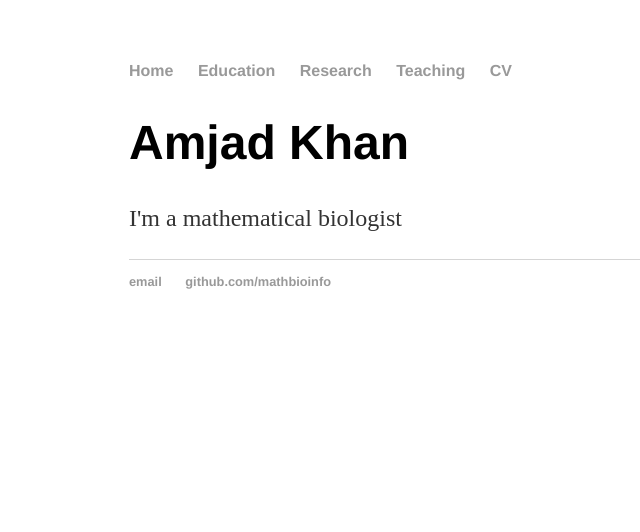
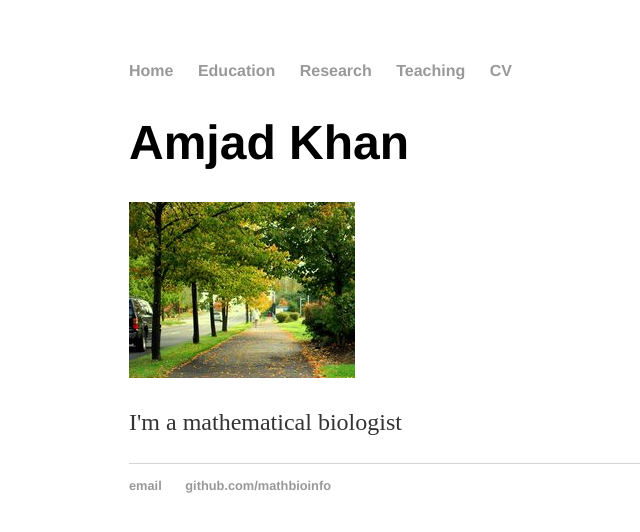
Before and after one commit to MathBioInfo/amjadkhan, a Jekyll site: the page index.html, which Jekyll copies as it is, in a window 1280 px wide. Shown: the top 532 px of the page, without its empty margins (63-703 px from the left). Built offline with Jekyll 4.4.1, drawn with Linux system fonts in a browser that asks for light colours.

Commit message:
Update index.html

```diff
--- a/index.html
+++ b/index.html
@@ -18,7 +18,7 @@
 		<div class="container">
     		<div class="blurb">
         		<h1>Amjad Khan</h1>
-			<link rel="stylesheet" type="text/css" href="/css/main.css">
+			 <img src="123.jpg" alt="Amjad Khan">
 				<p>I'm a mathematical biologist</a></p>
     		</div><!-- /.blurb -->
 		</div><!-- /.container -->
```
